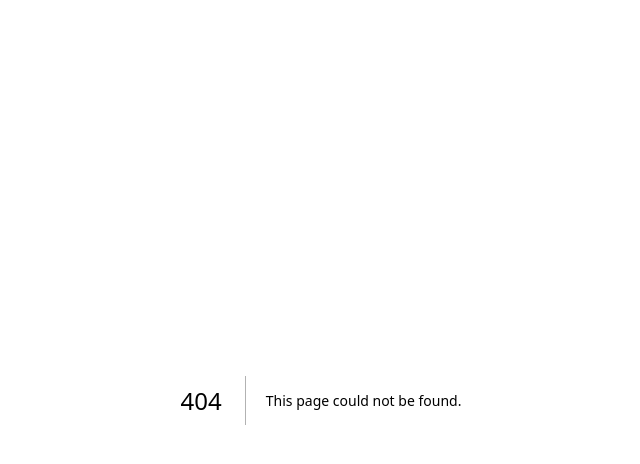
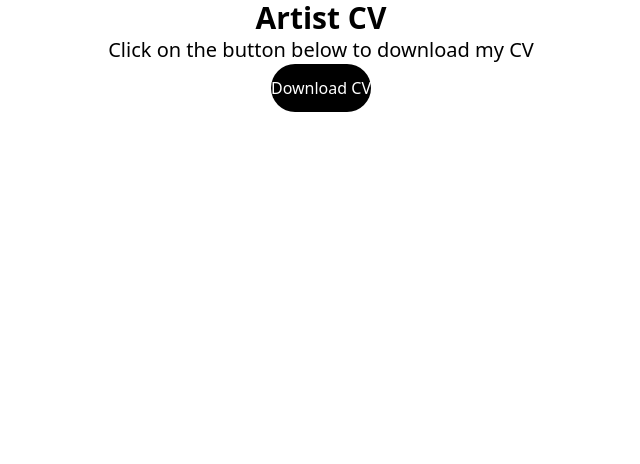
Before and after one commit to rashodkorala/bandumanamperi, a Next.js app: page /artistcv in a window 1280 px wide. Before the commit this address had no page. Shown: the top 464 px of the page, without its empty margins (319-959 px from the left). Built offline with nearby package versions, Linux system fonts and the light colour scheme.

Commit message:
ceated artistcv

```diff
--- /dev/null
+++ b/pages/artistcv.tsx
@@ -0,0 +1,43 @@
+import React, { useState } from "react";
+
+const ArtistCv = () => {
+  const [isPopupOpen, setIsPopupOpen] = useState(false);
+
+  return (
+    <div>
+      <div className="flex flex-col items-center justify-center">
+        <div className="flex flex-col items-center justify-center">
+          <h1 className="text-3xl font-bold">Artist CV</h1>
+          <p className="text-xl">Click on the button below to download my CV</p>
+
+          <button
+            className="bg-black text-white rounded-[25px] py-3"
+            onClick={() => setIsPopupOpen(true)}
+          >
+            Download CV
+          </button>
+
+          {isPopupOpen && (
+            <div className="fixed top-0 left-0 w-full h-full flex items-center justify-center">
+              <div className="absolute top-0 left-0 w-full h-full bg-white opacity-50"></div>
+
+              <div className="bg-white w-full md:max-w-full mx-auto rounded shadow-lg py-4 text-left px-6">
+                <div className="flex justify-between items-center pb-3">
+                  <p className="text-2xl font-bold">Download f CV</p>
+                  <div
+                    className="cursor-pointer z-50"
+                    onClick={() => setIsPopupOpen(false)}
+
+                  >close</div>
+                  Hello Hi
+                </div>
+              </div>
+            </div>
+          )}
+        </div>
+      </div>
+    </div>
+  );
+};
+
+export default ArtistCv;
```
